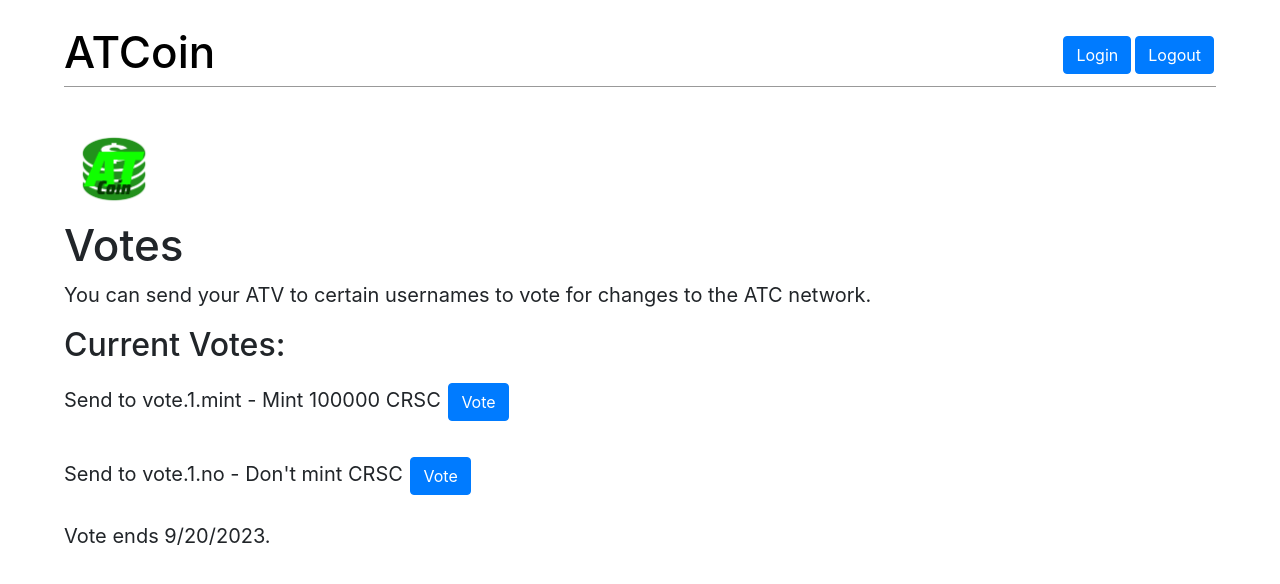
After one commit to familycomicsstudios/ATCoin, a Flask app: page /vote/ in a window 1280 px wide. The commit adds this page. Shown: the top 584 px of the page. Run offline with Flask 2, Linux system fonts and the light colour scheme; some libraries are stand-ins or nearby versions.

Commit message:
Mining updates
E

```diff
--- a/main.py
+++ b/main.py
@@ -26,7 +26,7 @@ db["tokens"]["USDATC"] = {
     "symbol": "USDATC"
 }
 db["tokens"]["ATV"] = {"amount": 0, "name": "ATCoin Vote", "symbol": "ATV"}
-
+db["tokens"]["BLOCKBIT"] = {"amount": 0, "name": "Blockbit", "symbol": "BLOCKBIT"}
 
 @app.get("/login/")
 def login():
@@ -75,7 +75,7 @@ def main_login_page():
             "pool":
             db["pool"],
             "balances":
-            db["users"][session["username"].lower()].value
+            db["users"][session["username"].lower()].value, "mintable": db["mintable"]
         }
     except:
         params = {
@@ -193,7 +193,11 @@ def mine():
             for token in db["pool"].value:
                 db["users"][username][token] = _balance(
                     username, token) + db["pool"][token]
-            db["pool"] = {"ATC": 1, "ATV": 1}
+            db["pool"] = {}
+            for key, item in db["mintable"].items():
+                if item[0] > 0:
+                    db["pool"][key] = item[1]
+                    db["mintable"][key][0] -= item[1]
             db["mined"] = []
             db["lastReset"] = time.time()
         if not username in db["mined"]:
@@ -434,6 +438,9 @@ def createtoken():
     except:
         return "Invalid request", 401
 
+@app.route("/vote/")
+def vote():
+    return render_template("vote.html")
 
 # CORS Headers
 @app.after_request
--- a/templates/balances.html
+++ b/templates/balances.html
@@ -5,6 +5,9 @@
 {% for key, value in balances.items() %}
 {% if value > 0 %}
 <p>{{ tokens[key]['symbol'] }} ({{ key }}): {{ value }}</p>
+{% if tokens[key]['url'] is defined %}
+<img src="{{ tokens[key]['url'] }}"/>
+{% endif %}
 {% endif %}
 {% endfor %}
 {% endblock %}
--- /dev/null
+++ b/templates/vote.html
@@ -0,0 +1,11 @@
+{% extends "base.html" %}
+
+{% block content %}
+<h1>Votes</h1>
+<p>You can send your ATV to certain usernames to vote for changes to the ATC network.</p>
+<h2>Current Votes:</h2>
+<p>Send to vote.1.mint - Mint 100000 CRSC <button class="btn btn-primary "><a class="btnlink" color="white" text-decoration="none" href="/pay/vote.1.mint/" >Vote</a></button></p>
+<p>Send to vote.1.no - Don't mint CRSC <button class="btn btn-primary "><a class="btnlink" color="white" text-decoration="none" href="/pay/vote.1.no/" >Vote</a></button></p>
+
+<p>Vote ends 9/20/2023.</p>
+{% endblock %}
```
Also changed, not shown: templates/index.html (+7 -1 lines).
